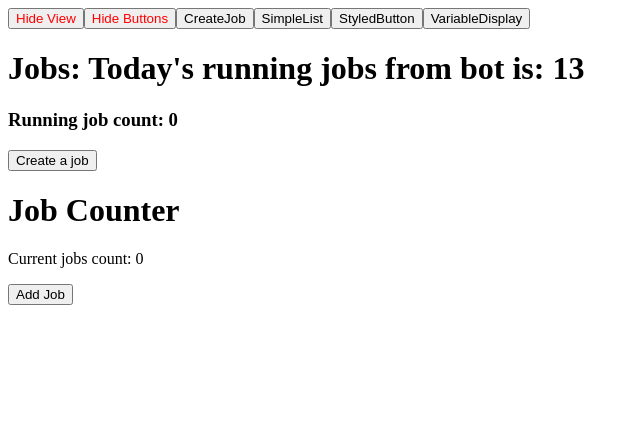
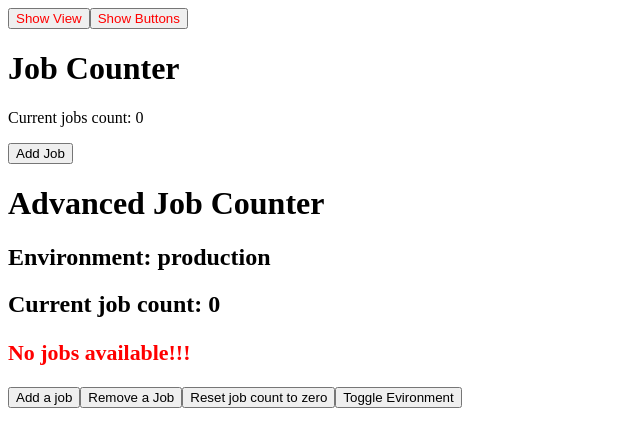
Before and after one commit to Upepetch/react-sample-repo, a React (Create React App) app: page / in a window 1280 px wide. Shown: the top 446 px of the page, without its empty margins (0-640 px from the left). Built offline with nearby package versions, Linux system fonts and the light colour scheme.

Commit message:
Add src/AdvancedJobCounter.js and update src/App.js, src/CreateJob.js and src/JobCounter.js

```diff
--- /dev/null
+++ b/src/AdvancedJobCounter.js
@@ -0,0 +1,51 @@
+import React, { useState } from 'react'
+
+const AdvancedJobCounter = () => {
+        const [jobCount, setJobCount] = useState(0);
+        const [environment, setEnvironment] = useState('production');
+
+        const handleAddJob = () => {
+            setJobCount(prev => prev + 1);
+        };
+
+        const handleRemoveJob = () => {
+             setJobCount(prev => Math.max(prev - 1, 0)); //This ensures the job count never drops below zero
+        };
+
+        const handleResetJob = () => {
+            if (jobCount !== 0) // Prevent removing jobs when count is zero
+            setJobCount(0);
+        };
+
+        const toggleEnvironment = () => {
+            setEnvironment(prev => (prev === 'Production' ? 'UAT' : 'Production'));
+        }
+
+        const displayDiffMessage = () => {
+                if (jobCount <= 0) {
+                    return <h3 style={{color: 'red'}}>No jobs available!!!</h3>;
+                }
+                else if (jobCount >= 1 && jobCount < 10) {
+                    return <h3 style={{color: 'orange'}}>There are a few jobs available in production.</h3>;
+
+                }
+                else {
+                    return <h3 style={{color: 'green'}}>Many jobs are available in production😀.</h3>;
+                }
+        };
+
+  return (
+    <div>
+       <h1>Advanced Job Counter</h1>
+       <h2>Environment: {environment}</h2>
+       <h2>Current job count: {jobCount}</h2>
+       <h3>{displayDiffMessage()}</h3>
+       <button onClick={handleAddJob}>Add a job</button>
+       <button onClick={handleRemoveJob}>Remove a Job</button>
+       <button onClick={handleResetJob}>Reset job count to zero</button>
+       <button onClick={toggleEnvironment}>Toggle Evironment</button>
+    </div>
+  );
+};
+
+export default AdvancedJobCounter;
--- a/src/App.js
+++ b/src/App.js
@@ -7,13 +7,14 @@ import StyledButton from "./StyledButton";
 import CreateJob from "./CreateJob";
 import VariableDisplay from "./VariableDisplay";
 import JobCounter from "./JobCounter";
+import AdvancedJobCounter from "./AdvancedJobCounter";
 
 
 const App = () => {
 
   const [view, setView] = useState('job');
-  const [showView, setShowView] = useState(true);
-  const [showButtons, setShowButtons] = useState(true);
+  const [showView, setShowView] = useState(false);
+  const [showButtons, setShowButtons] = useState(false);
 
   const arrayVar = ["apple", "banana", "mango", "cherry"];
 
@@ -45,6 +46,7 @@ const App = () => {
           </>
         )}
         <JobCounter />
+        <AdvancedJobCounter />
     </div>
   )
 }
--- a/src/CreateJob.js
+++ b/src/CreateJob.js
@@ -1,15 +1,21 @@
-import React from 'react'
+import React, { useState } from 'react'
 
 const CreateJob = () => {
       const jobCount = 13;
-      let jobCounter = 0;
+      let [jobCounter, setJobCounter] = useState(0);
 
       function handleClickEvent() {
+          setJobCounter(jobCounter + 1);
+          console.log(`Run job: ${jobCounter}`);
+        }
 
-          jobCounter++
-          console.log(`Run job: ${jobCounter}`);
+      const handleSubtractEvent = () => {
+          setJobCounter(jobCounter - 1);
+        }
 
-        }
+      const handleResetEvent = () => {
+        setJobCounter(0)
+      }
 
         const countJob = () => {
           if (jobCount === 0) {
@@ -24,8 +30,12 @@ const CreateJob = () => {
   return (
       <div>
         <h1>Jobs: {countJob()}</h1>
-        <h3>Running job count: {jobCounter}</h3>
+        <h3>Bots running in production: {jobCounter}</h3>
         <button onClick={handleClickEvent} className='dfsdfs' value = 'Create job'>Create a job</button>
+        <button onClick={handleSubtractEvent} className='dfsdfs' value = 'Create job'>Remove a job</button>
+        <button onClick={handleResetEvent} className='dfsdfs' value = 'Create job'>Reset</button>
+        <h3>Bots running in User Acceptance Testing (UAT): {jobCounter -5}</h3>
+
       </div>
   );
 }
--- a/src/JobCounter.js
+++ b/src/JobCounter.js
@@ -10,6 +10,7 @@ const JobCounter = () => {
                    // console.log('New job count:');
 
     setJobCount (prev => prev + 1); // Increment in React JS
+    // setJobCount(jobCount + 1); // This works fine in simple cases, but it can lead to bugs if:
 
    }
 
```
